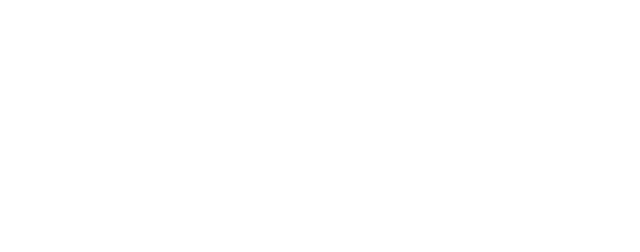
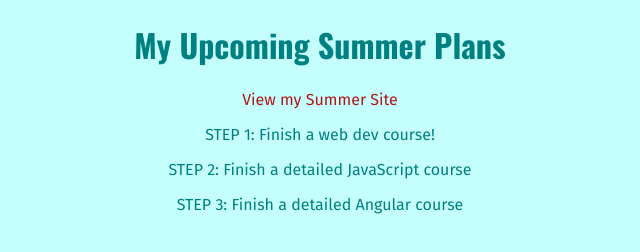
Before and after one commit to CottonCastle/WebStarterProjects, a plain HTML site: page HtmlStuff/full-week.html in a window 1280 px wide. Shown: the whole page, without its empty margins (320-960 px from the left). Drawn offline with nearby package versions, Linux system fonts and the light colour scheme.

Commit message:
day 5 sum

```diff
--- a/HtmlStuff/challenge.css
+++ b/HtmlStuff/challenge.css
@@ -1,6 +1,4 @@
 body {
-    text-align: center;
-    background-color: #c5fffd;
     margin: 50px;
 }
 
@@ -12,12 +10,10 @@
 
 h1 {
     font-family: "Oswald", sans-serif;
-    color: teal
 }
 
 p {
     font-family: "Fira Sans", sans-serif;
-    color: teal
 }
 
 a {
--- a/HtmlStuff/full-week.html
+++ b/HtmlStuff/full-week.html
@@ -6,10 +6,14 @@
     <link rel="preconnect" href="https://fonts.gstatic.com" crossorigin>
     <link href="https://fonts.googleapis.com/css2?family=Fira+Sans:wght@400;700&family=Oswald:wght@700&display=swap" rel="stylesheet">
     <link href="shared.css" rel="stylesheet">
-    <link href="">
+    <link href="full-week.css" rel="stylesheet">
     <title>Further Advances</title>
 </head>
 <body>
-
+    <h1>My Upcoming Summer Plans</h1>
+    <a href="index.html">View my Summer Site</a>
+    <p>STEP 1: Finish a web dev course!</p>
+    <p>STEP 2: Finish a detailed JavaScript course</p>
+    <p>STEP 3: Finish a detailed Angular course</p>
 </body>
 </html>
--- a/HtmlStuff/shared.css
+++ b/HtmlStuff/shared.css
@@ -0,0 +1,19 @@
+body {
+    text-align: center;
+    background-color: #c5fffd;
+    color: teal;
+}
+
+h1 {
+    font-family: "Oswald", sans-serif;
+}
+
+p {
+    font-family: "Fira Sans", sans-serif;
+}
+
+a {
+    font-family: "Fira Sans", sans-serif;
+    color: #af1717;
+    text-decoration: none;
+}
```
Also changed, not shown: HtmlStuff/index.html (+6 -0 lines).
